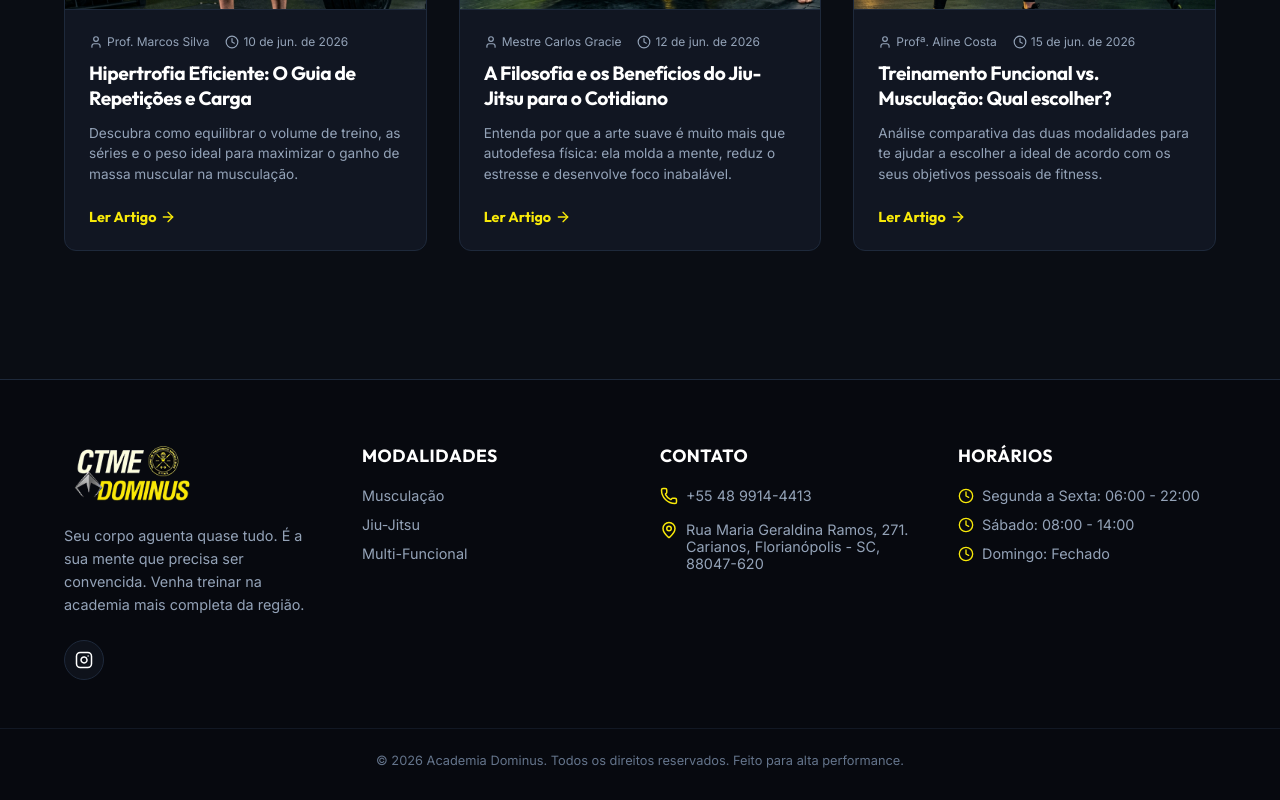
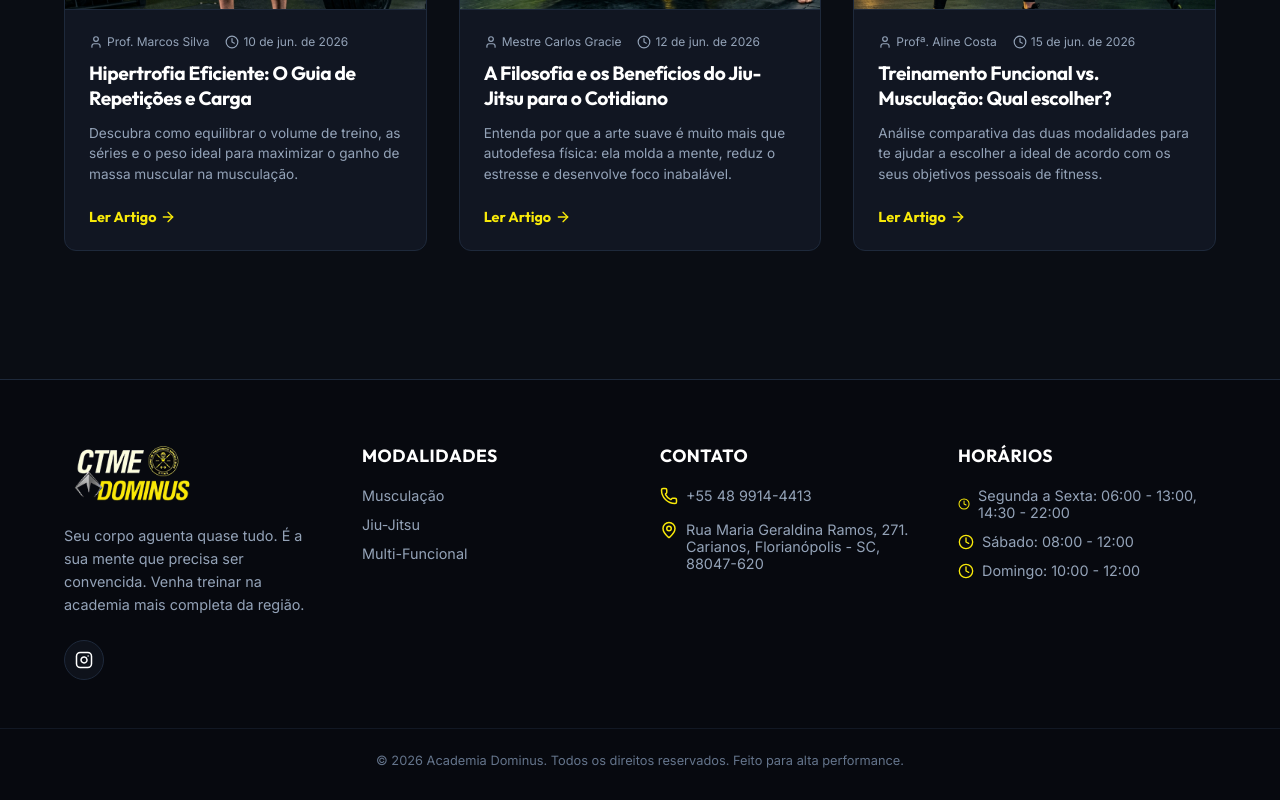
Before and after one commit to academiactmedominus-gif/siteAcademiaCtmeDominus, a Next.js app: page / in a window 1280 px wide. Shown: the part 3098-3898 px from the top of the page. Built offline with nearby package versions, Linux system fonts and the light colour scheme; no server answers; the database is empty.

Commit message:
chore: update business hours in footer and fix scripts block in package.json

```diff
--- a/package.json
+++ b/package.json
@@ -6,7 +6,8 @@
     "dev": "next dev",
     "build": "next build",
     "start": "next start",
-    "lint": "eslint"
+    "lint": "eslint",
+    "token": "node count-tokens.js"
   },
   "dependencies": {
     "@vercel/blob": "^2.4.0",
@@ -26,8 +27,5 @@
     "eslint-config-next": "16.2.9",
     "tailwindcss": "^4",
     "typescript": "^5"
-  },
-  "scripts": {
-    "token": "node count-tokens.js"
   }
 }
--- a/src/components/Footer.tsx
+++ b/src/components/Footer.tsx
@@ -71,15 +71,15 @@ export const Footer: React.FC = () => {
           <ul style={{ listStyle: "none", display: "flex", flexDirection: "column", gap: "0.75rem", fontSize: "0.9rem", color: "var(--text-muted)" }}>
             <li style={{ display: "flex", gap: "0.5rem", alignItems: "center" }}>
               <Clock size={16} className="text-yellow" />
-              <span>Segunda a Sexta: 06:00 - 22:00</span>
+              <span>Segunda a Sexta: 06:00 - 13:00, 14:30 - 22:00</span>
             </li>
             <li style={{ display: "flex", gap: "0.5rem", alignItems: "center" }}>
               <Clock size={16} className="text-yellow" />
-              <span>Sábado: 08:00 - 14:00</span>
+              <span>Sábado: 08:00 - 12:00</span>
             </li>
             <li style={{ display: "flex", gap: "0.5rem", alignItems: "center" }}>
               <Clock size={16} className="text-yellow" />
-              <span>Domingo: Fechado</span>
+              <span>Domingo: 10:00 - 12:00</span>
             </li>
           </ul>
         </div>
```
